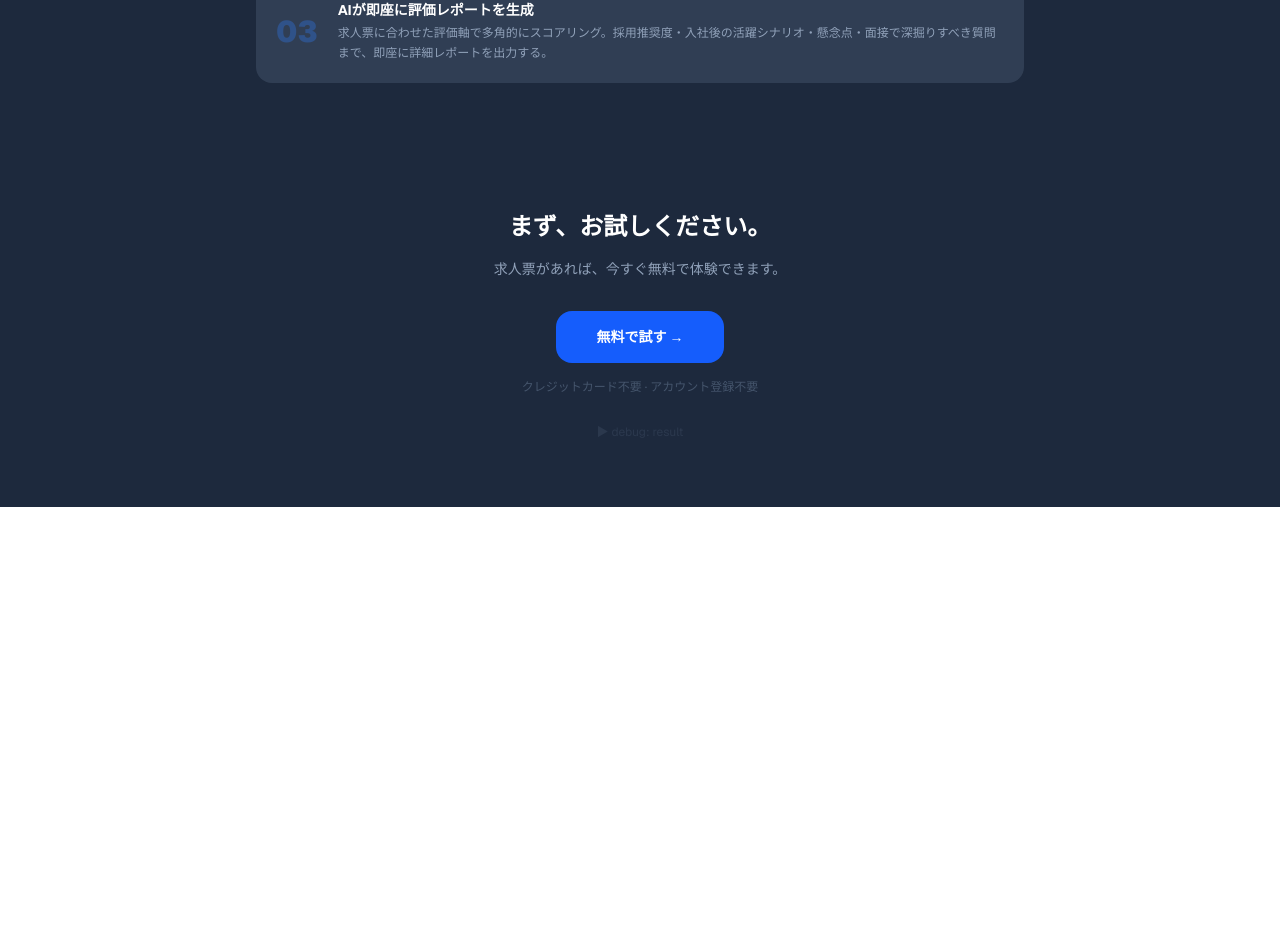
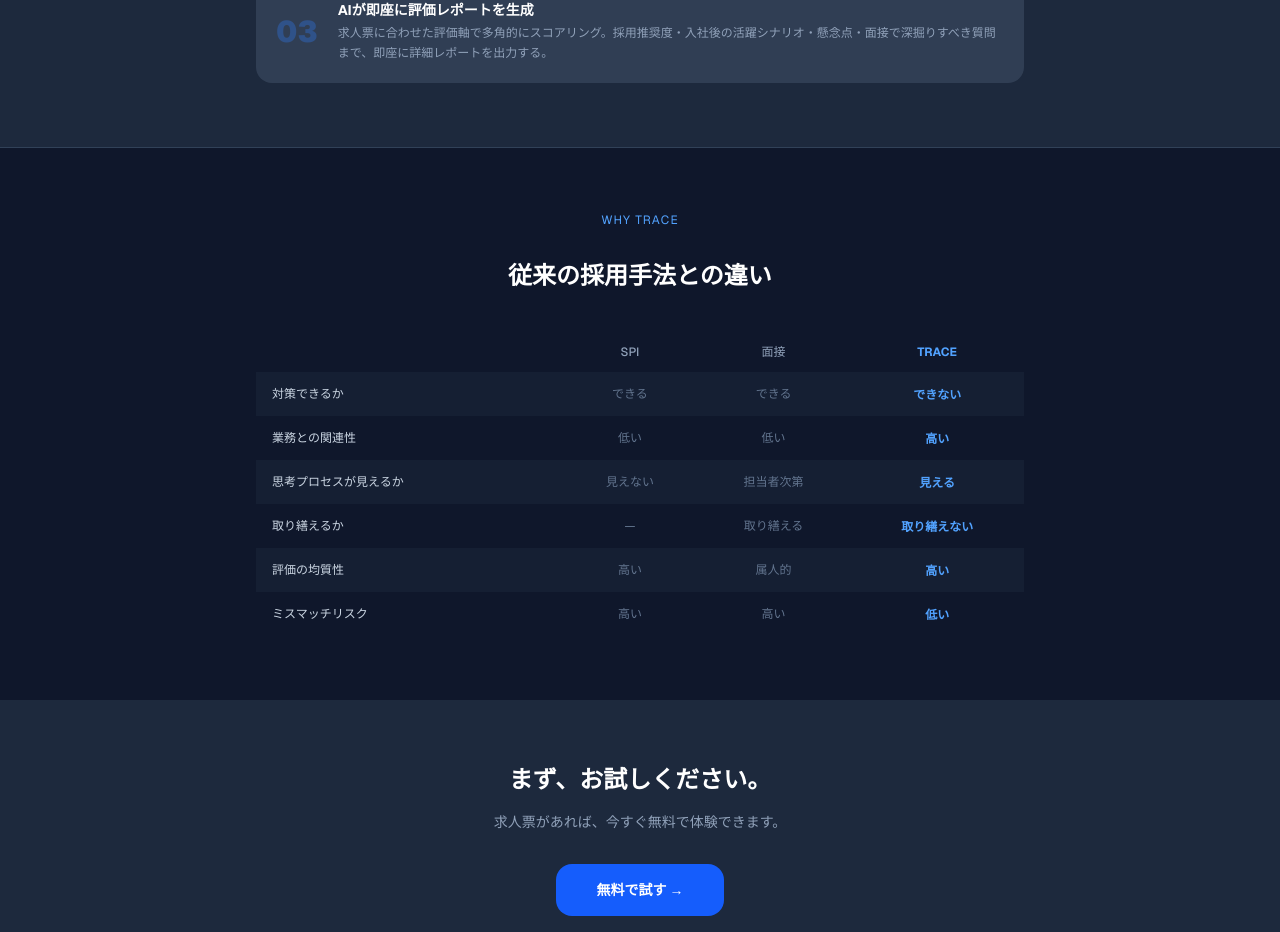
Before and after one commit to toneai0717-bit/trace-dev, a Next.js app: page / in a window 1280 px wide. Shown: the part 2079-3011 px from the top of the page. Before the commit the page ends 2586 px from the top, so only its background shows below. Built offline with nearby package versions, Linux system fonts and the light colour scheme.

Commit message:
Add comparison table to LP (SPI vs 面接 vs TRACE)

```diff
--- a/app/page.tsx
+++ b/app/page.tsx
@@ -966,6 +966,45 @@
             </div>
           </div>
 
+          {/* 比較表 */}
+          <div className="bg-slate-900 px-6 py-16 border-t border-slate-700">
+            <div className="max-w-3xl mx-auto">
+              <p className="text-center text-xs tracking-widest text-blue-400 uppercase mb-8">Why TRACE</p>
+              <h2 className="text-2xl font-bold text-center mb-10">従来の採用手法との違い</h2>
+              <div className="overflow-x-auto">
+                <table className="w-full text-sm">
+                  <thead>
+                    <tr>
+                      <th className="text-left py-3 px-4 text-slate-400 font-medium text-xs w-2/5"></th>
+                      <th className="py-3 px-4 text-slate-400 font-medium text-xs text-center">SPI</th>
+                      <th className="py-3 px-4 text-slate-400 font-medium text-xs text-center">面接</th>
+                      <th className="py-3 px-4 text-blue-400 font-bold text-xs text-center">TRACE</th>
+                    </tr>
+                  </thead>
+                  <tbody>
+                    {[
+                      { label: "対策できるか", spi: "できる", interview: "できる", trace: "できない", traceGood: true },
+                      { label: "業務との関連性", spi: "低い", interview: "低い", trace: "高い", traceGood: true },
+                      { label: "思考プロセスが見えるか", spi: "見えない", interview: "担当者次第", trace: "見える", traceGood: true },
+                      { label: "取り繕えるか", spi: "—", interview: "取り繕える", trace: "取り繕えない", traceGood: true },
+                      { label: "評価の均質性", spi: "高い", interview: "属人的", trace: "高い", traceGood: true },
+                      { label: "ミスマッチリスク", spi: "高い", interview: "高い", trace: "低い", traceGood: true },
+                    ].map((row, i) => (
+                      <tr key={i} className={i % 2 === 0 ? "bg-slate-800/50" : ""}>
+                        <td className="py-3 px-4 text-slate-300 text-xs">{row.label}</td>
+                        <td className="py-3 px-4 text-slate-500 text-xs text-center">{row.spi}</td>
+                        <td className="py-3 px-4 text-slate-500 text-xs text-center">{row.interview}</td>
+                        <td className="py-3 px-4 text-center">
+                          <span className="text-blue-400 font-bold text-xs">{row.trace}</span>
+                        </td>
+                      </tr>
+                    ))}
+                  </tbody>
+                </table>
+              </div>
+            </div>
+          </div>
+
           {/* CTA */}
           <div className="bg-slate-800 px-6 py-16 text-center">
             <h2 className="text-2xl font-bold mb-4">まず、お試しください。</h2>
```
